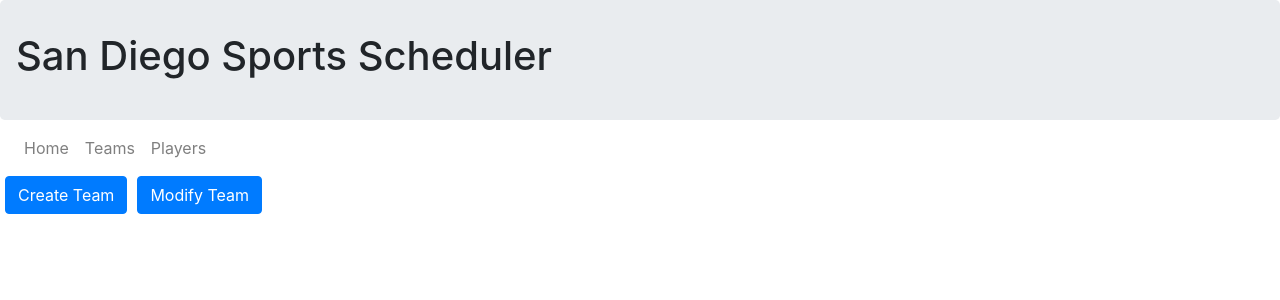
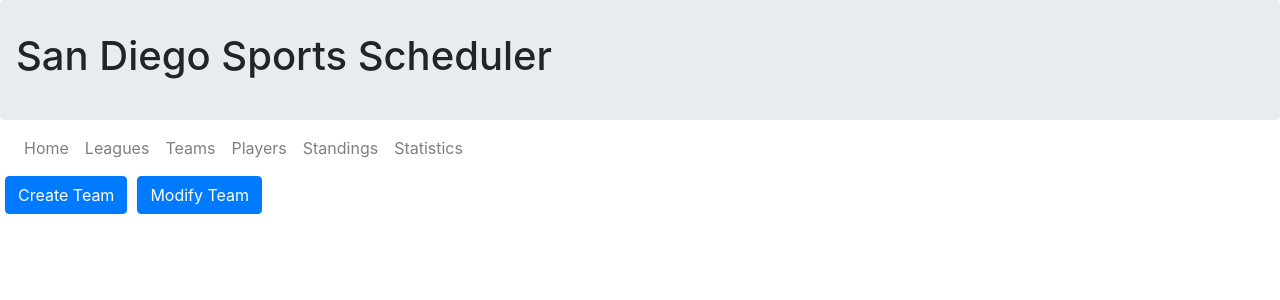
Before and after one commit to gaotian99/SDSS, an Angular app: page / in a window 1280 px wide. Shown: the top 300 px of the page. Built offline with nearby package versions, Linux system fonts and the light colour scheme.

Commit message:
got fetch single team url working

```diff
--- a/src/app/components/navbar/navbar.component.html
+++ b/src/app/components/navbar/navbar.component.html
@@ -2,7 +2,7 @@
   <h1>San Diego Sports Scheduler</h1>
 </div>
 
-  <div>
+<div>
   <nav class="navbar navbar-expand-sm navbar-light">
 
     <!-- Links -->
@@ -11,11 +11,20 @@
         <a class="nav-link" href="/">Home</a>
       </li>
       <li class="nav-item">
+        <a class="nav-link" href="">Leagues</a>
+      </li>
+      <li class="nav-item">
         <a class="nav-link" href="/displayteams">Teams</a>
       </li>
       <li class="nav-item">
         <a class="nav-link" href="/displayplayers">Players</a>
       </li>
+      <li class="nav-item">
+        <a class="nav-link" href="">Standings</a>
+      </li>
+      <li class="nav-item">
+        <a class="nav-link" href="">Statistics</a>
+      </li>
     </ul>
 
   </nav>
--- a/src/app/components/pages/display-my-team/display-my-team.component.html
+++ b/src/app/components/pages/display-my-team/display-my-team.component.html
@@ -1,4 +1,4 @@
-<h1 *ngFor="let team of registeredTeam">{{team.team_name}} {{team._id}}</h1>
+ <h1>{{team.team_name}}</h1>
 
 <table class="table table-bordered">
   <div>
@@ -9,7 +9,7 @@
   </div>
   <div>
     <tr>
-      <!-- <td><input type="checkbox">{{player.player_name}}</td> -->
+        <!-- <td><input type="checkbox">{{player.player_name}}</td>  -->
     </tr>
   </div>
 </table>
--- a/src/app/components/pages/display-my-team/display-my-team.component.ts
+++ b/src/app/components/pages/display-my-team/display-my-team.component.ts
@@ -1,5 +1,7 @@
 import { Component, OnInit } from '@angular/core';
 import { HttpClient } from '@angular/common/http';
+import { ActivatedRoute } from '@angular/router';
+
 
 
 @Component({
@@ -10,14 +12,23 @@ import { HttpClient } from '@angular/common/http';
 export class DisplayMyTeamComponent implements OnInit {
 
   public registeredTeam: any=[];
+  teamID:String;
 
-  constructor(private http: HttpClient) { }
+  constructor(private http: HttpClient, private activatedRoute: ActivatedRoute) { }
 
   ngOnInit()
   {
-    this.http.get("http://localhost:3000/teams/:id").subscribe(data => {
-      console.log(data);
-      this.registeredTeam=data;
-    });
+    this.activatedRoute.params.subscribe(params=>
+      {
 
-}}
+      if(params && params.id)
+      {
+        this.teamID = params.id;
+        console.log("hello");
+        this.http.get("http://localhost:3000/teams/" + this.teamID).subscribe(data =>
+        {
+          console.log(data);
+          this.registeredTeam=data;
+        })
+      }})
+  }}
--- a/src/app/services/team.service.ts
+++ b/src/app/services/team.service.ts
@@ -27,4 +27,5 @@ export class TeamService {
   {
     return this.auth.request('post', "/teams", team)
   }
+  public
 }
```
